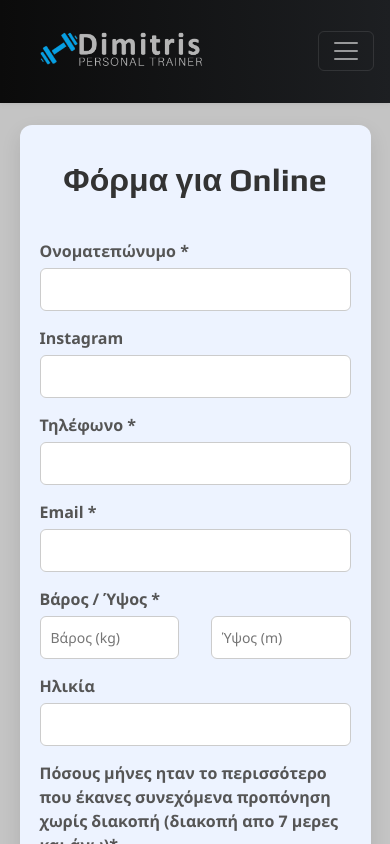
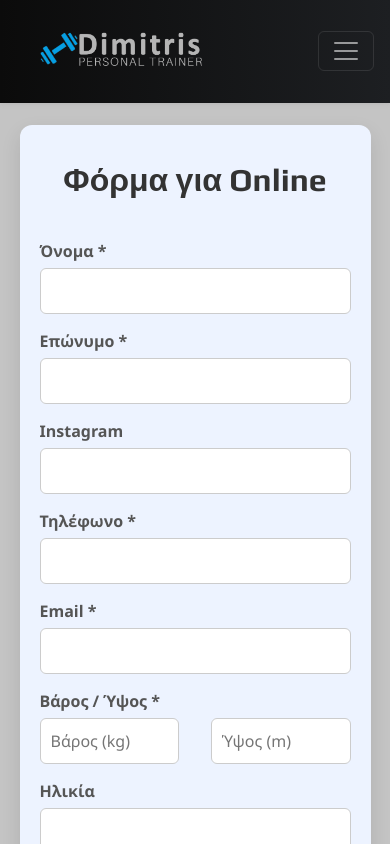
Before and after one commit to georgebetsios/personal-trainer-website, a React (Vite) app: page /personal-trainer-website/online-form in a window 390 px wide. Shown: the top 844 px of the page. Built offline with nearby package versions, Linux system fonts and the light colour scheme; a web font is replaced by a local one.

Commit message:
fix contact section ,focus input and add surname

```diff
--- a/src/App.css
+++ b/src/App.css
@@ -2,7 +2,15 @@ section {
   padding: 0 1rem;
   min-height: 100vh;
   overflow: hidden;
-  scroll-margin-top: 90px
+  scroll-margin-top: 90px;
+}
+
+#contact {
+  min-height: 90vh;
+  display: flex;
+  justify-content: center;
+  align-items: flex-start;
+  padding-top: 2rem;
 }
 
 .app-container {
@@ -15,8 +23,11 @@ section {
 .app-container::before {
   content: "";
   position: fixed;
-  top: 0; left: 0; right: 0; bottom: 0;
-  background-image: linear-gradient(rgba(0,0,0,0.5), rgba(0,0,0,0.75)), url('/src/assets/background-image-pt.jpeg');
+  top: 0;
+  left: 0;
+  right: 0;
+  bottom: 0;
+  background-image: linear-gradient(rgba(0, 0, 0, 0.5), rgba(0, 0, 0, 0.75)), url('/src/assets/background-image-pt.jpeg');
   filter: blur(4px);
   background-size: cover;
   background-position: center;
@@ -24,3 +35,9 @@ section {
   z-index: -1;
   transform: scale(1.05);
 }
+
+@media (max-width: 768px) {
+  #contact {
+    min-height: 95vh;
+  }
+}
--- a/src/pages/OnlineForm.jsx
+++ b/src/pages/OnlineForm.jsx
@@ -46,8 +46,11 @@ export default function FormPage() {
         <form ref={form} onSubmit={sendEmail} className="contact-form">
           <input type="hidden" name="form_type" value="Online" />
 
-          <label>Ονοματεπώνυμο *</label>
-          <input type="text" name="full_name" pattern="[A-Za-zΑ-Ωα-ωΆ-Ώά-ώ\s]+" required />
+          <label>Όνομα *</label>
+          <input type="text" name="first_name" pattern="[A-Za-zΑ-Ωα-ωΆ-Ώά-ώ\s]+" required />
+
+          <label>Επώνυμο *</label>
+          <input type="text" name="last_name" pattern="[A-Za-zΑ-Ωα-ωΆ-Ώά-ώ\s]+" required />
 
           <label>Instagram</label>
           <input type="text" name="instagram" />
--- a/src/pages/PersonalForm.jsx
+++ b/src/pages/PersonalForm.jsx
@@ -46,8 +46,11 @@ export default function FormPage() {
         <form ref={form} onSubmit={sendEmail} className="contact-form">
           <input type="hidden" name="form_type" value="Personal" />
 
-          <label>Ονοματεπώνυμο *</label>
-          <input type="text" name="full_name" pattern="[A-Za-zΑ-Ωα-ωΆ-Ώά-ώ\s]+" required />
+          <label>Όνομα *</label>
+          <input type="text" name="first_name" pattern="[A-Za-zΑ-Ωα-ωΆ-Ώά-ώ\s]+" required />
+
+          <label>Επώνυμο *</label>
+          <input type="text" name="last_name" pattern="[A-Za-zΑ-Ωα-ωΆ-Ώά-ώ\s]+" required />
 
           <label>Instagram</label>
           <input type="text" name="instagram" />
--- a/src/styles/OnlineForm.css
+++ b/src/styles/OnlineForm.css
@@ -159,7 +159,7 @@ select:-webkit-autofill:focus {
     .contact-form input,
     .contact-form select,
     .contact-form textarea {
-        font-size: 14px;
+        font-size: 16px;
     }
 
     .submit-btn {
--- a/src/styles/PersonalForm.css
+++ b/src/styles/PersonalForm.css
@@ -157,7 +157,7 @@ select:-webkit-autofill:focus {
     .contact-form input,
     .contact-form select,
     .contact-form textarea {
-        font-size: 14px;
+        font-size: 16px;
     }
 
     .submit-btn {
```
Also changed, not shown: 4 other files (tests, documents, lock files or other folders).
